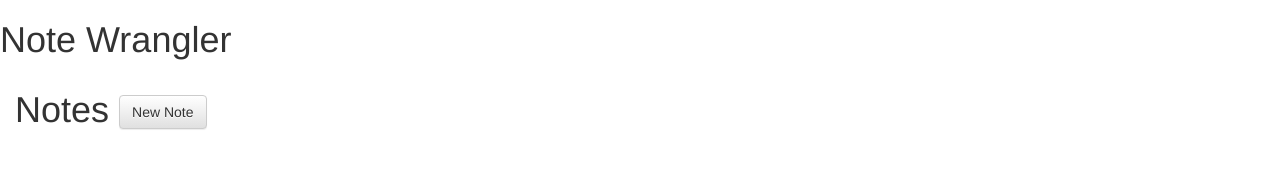
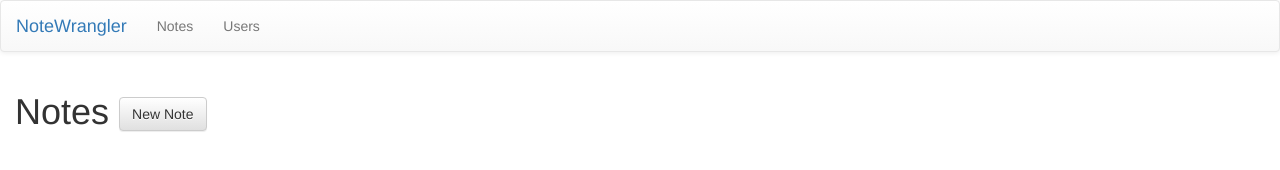
Before and after one commit to tgrud/stb_sswa, a website: page app/views/index.html in a window 1280 px wide. Drawn offline with Linux system fonts and the light colour scheme; files that its build step writes are made by us from their sources; no server answers; files whose address does not match are found by name.

Commit message:
Add navigation to top of pages.

```diff
--- a/app/views/index.html
+++ b/app/views/index.html
@@ -5,7 +5,20 @@
         <link rel="stylesheet" href="assets/styles/bootstrap-theme.css"></link>
     </head>
     <body>
-        <h1>Note Wrangler</h1>
+        <nav class="navbar navbar-default">
+            <div class="container-fluid">
+                <div class="navbar-header">
+                    <div class="navbar-brand">
+                        <a href="/#/">NoteWrangler</a>
+                    </div>
+
+                </div>
+                <ul class="nav navbar-nav">
+                    <li><a href="#/notes">Notes</a></li>
+                    <li><a href="#/users">Users</a></li>
+                </ul>
+            </div>
+        </nav>
         <div ng-view class="container-fluid"></div>
     </body>
 
```
